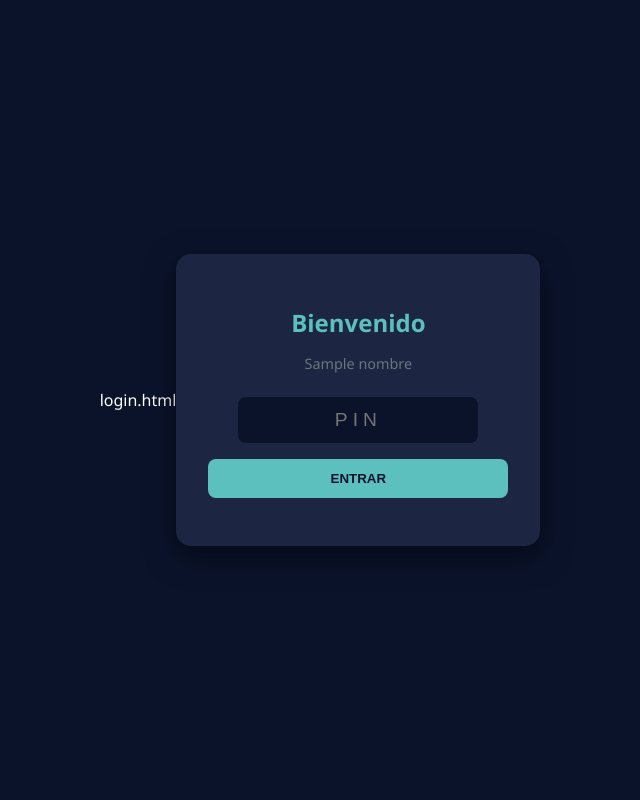
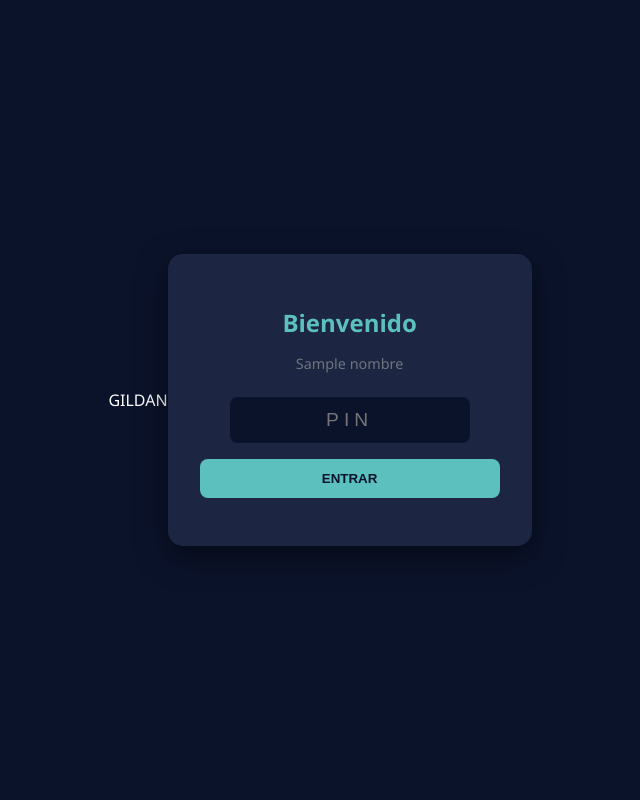
Before and after one commit to CastilloAngel0301h/SICEP, a Flask app: template templates/login.html in a window 1280 px wide. Shown: the whole page, without its empty margins (320-960 px from the left). Run offline with Flask 3, Linux system fonts and the light colour scheme; the template is opened without the code that fills it: most values are stand-ins (such as "Sample title", 1, 10 or a date in 2020).

Commit message:
Update login.html

```diff
--- a/templates/login.html
+++ b/templates/login.html
@@ -1,5 +1,4 @@
-login.html
-
+GILDAN
 <!DOCTYPE html>
 <html lang="es">
 <head>
```
